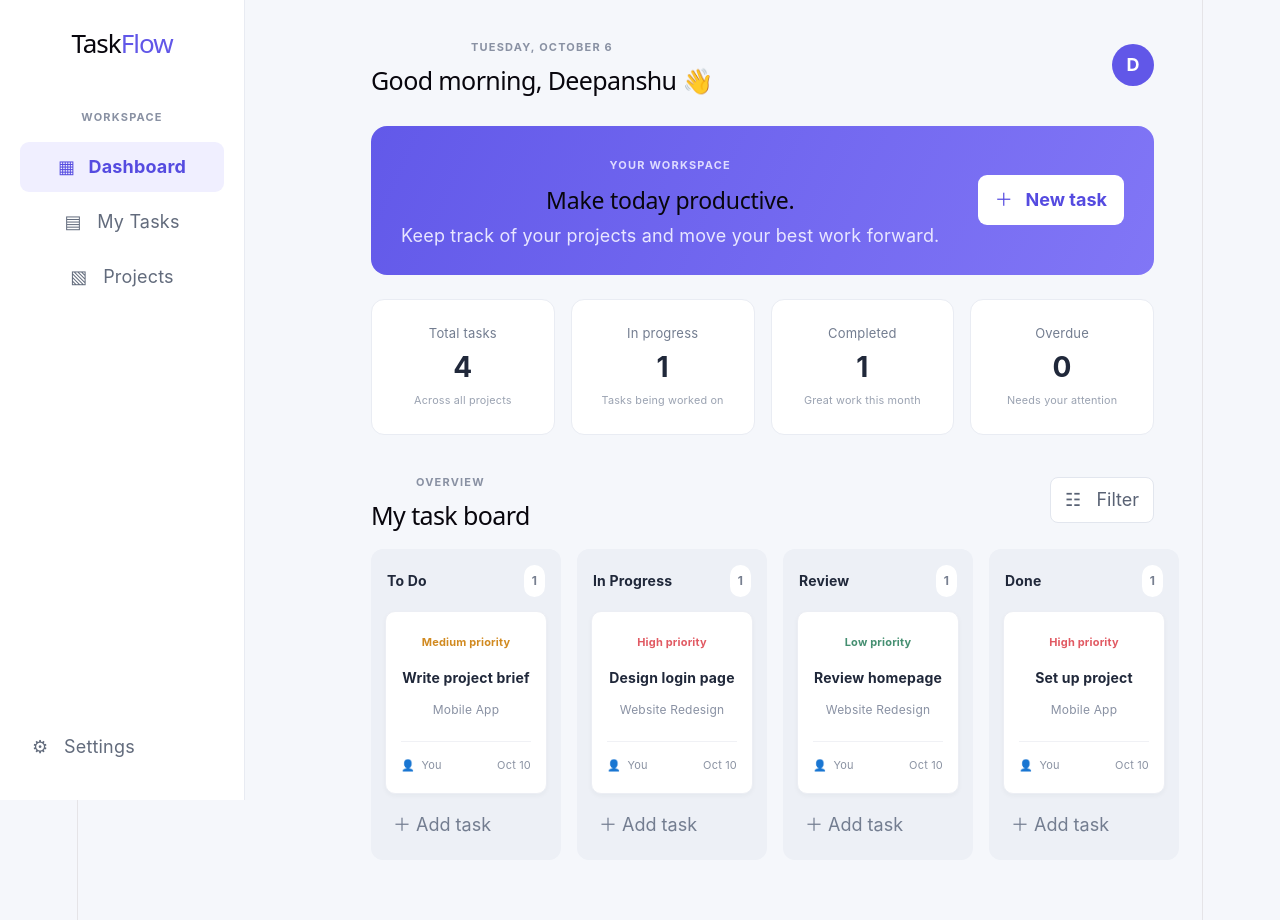
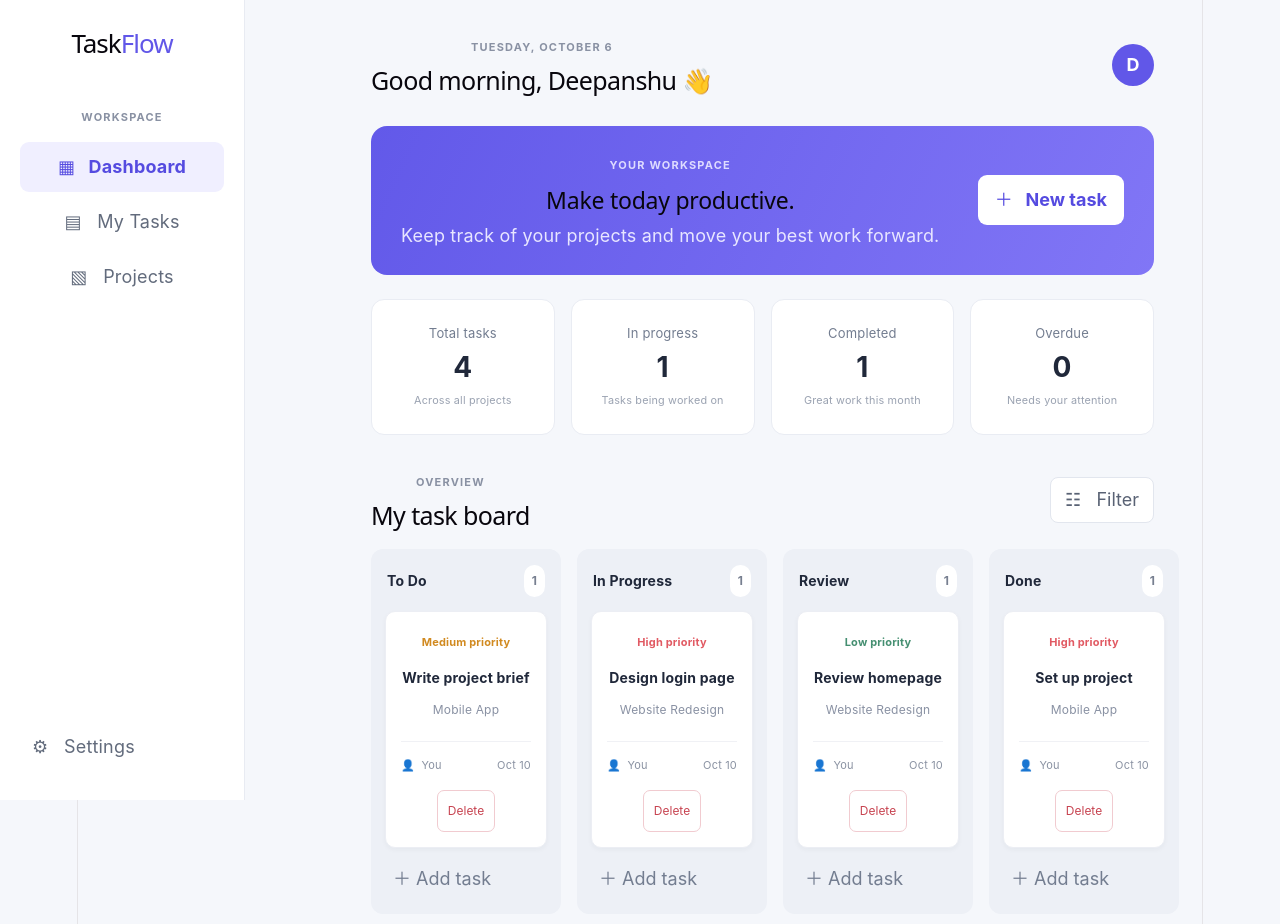
Before and after one commit to deepanshuweb70/Taskflow, a React (Vite) app: page / in a window 1280 px wide. Shown: the top 924 px of the page. Built offline with nearby package versions, Linux system fonts and the light colour scheme.

Commit message:
Add task deletion

```diff
--- a/src/App.css
+++ b/src/App.css
@@ -389,3 +389,19 @@ button {
   gap: 10px;
   margin-top: 8px;
 }
+
+.delete-task {
+  margin-top: 12px;
+  padding: 7px 10px;
+  border: 1px solid #f1cbd0;
+  border-radius: 7px;
+  color: #c74350;
+  background: #fff;
+  font: inherit;
+  font-size: 12px;
+  cursor: pointer;
+}
+
+.delete-task:hover {
+  background: #fff1f2;
+}
--- a/src/App.jsx
+++ b/src/App.jsx
@@ -16,6 +16,12 @@ function App() {
   const [title, setTitle] = useState('')
   const [project, setProject] = useState('')
   const [priority, setPriority] = useState('Medium')
+
+    function handleDeleteTask(taskToDelete) {
+    setTasks((currentTasks) =>
+      currentTasks.filter((task) => task !== taskToDelete)
+    )
+  }
 
   function handleAddTask(event) {
     event.preventDefault()
@@ -92,6 +98,13 @@ function App() {
                   <h4>{task.title}</h4>
                   <p>{task.project}</p>
                   <div className="task-footer"><span>👤 &nbsp;You</span><span>Oct 10</span></div>
+                   <button
+                    type="button"
+                    className="delete-task"
+                    onClick={() => handleDeleteTask(task)}
+                  >
+                    Delete
+                  </button>
                 </article>
               ))}
               <button className="add-task" onClick={() => setIsModalOpen(true)}>＋ Add task</button>
```
